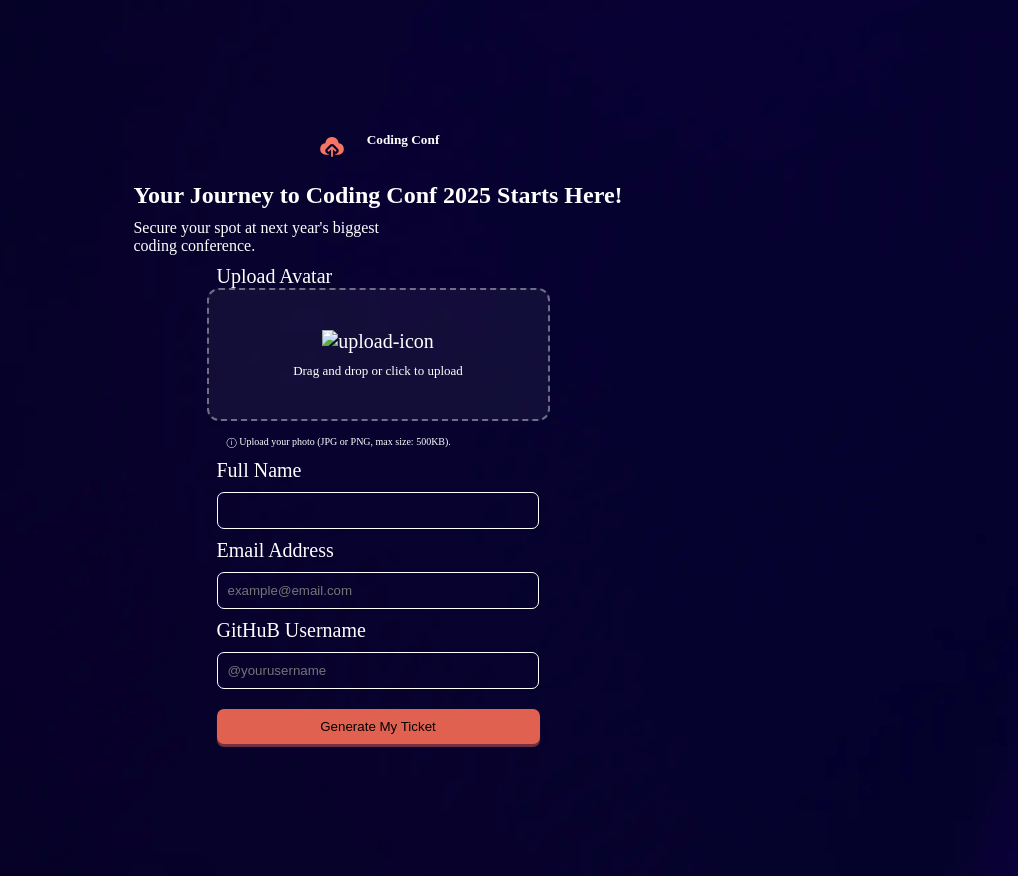
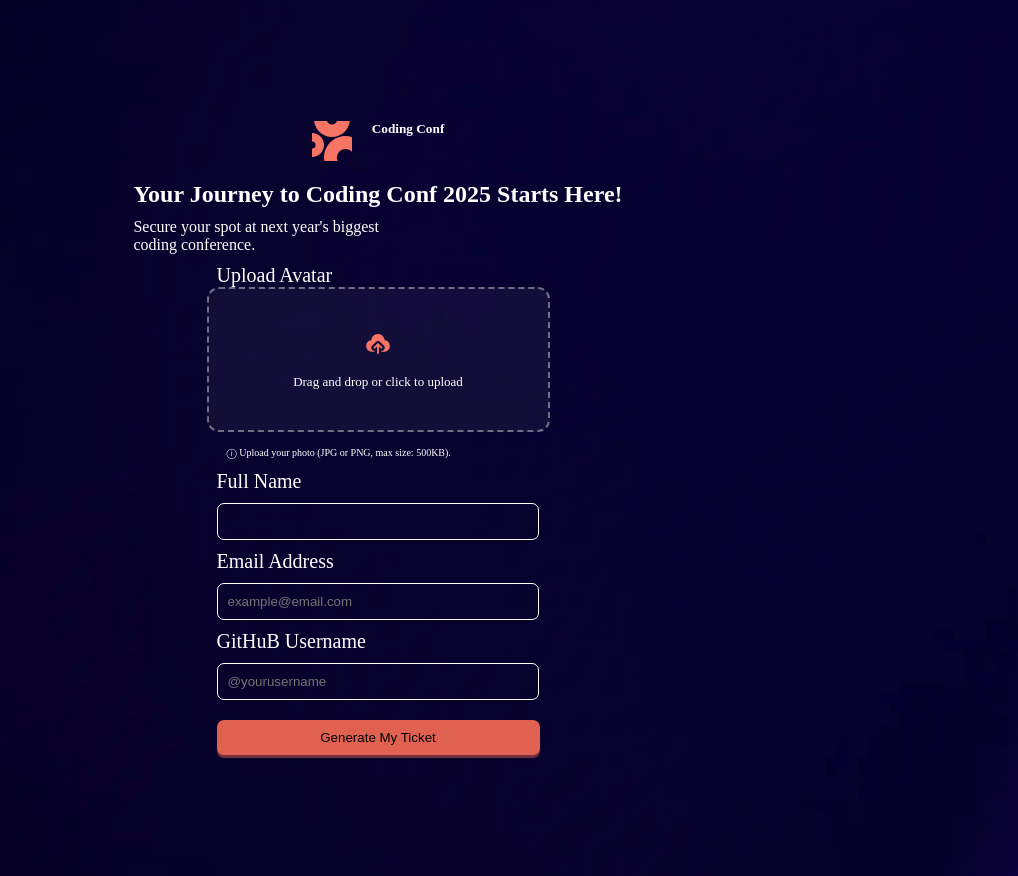
Before and after one commit to enoch0355/Coding-conf-project.-front-end-mentor, a plain HTML site: page index.html in a window 1280 px wide. Shown: the whole page, without its empty margins (262-1280 px from the left). Drawn offline with Linux system fonts and the light colour scheme.

Commit message:
Replace logo and upload icon images in index.html

```diff
--- a/index.html
+++ b/index.html
@@ -8,7 +8,7 @@
   </head>
   <body>
     <div class='logo'>
-      <img src='icon-upload.svg' alt='logo'>
+      <img src='logo-mark.svg' alt='logo'>
       <h5>Coding Conf</h5>
     </div>
     <section class='info'>
@@ -20,7 +20,7 @@
       <label for='file-u'>Upload Avatar</label>
       <div id='desi-file' class='file-field'>
         <label for='file-u'>
-          <img src='' alt='upload-icon'>
+          <img src='icon-upload.svg' alt='upload-icon'>
           <input id='file-u' type='file'>
         </label>
         <p>Drag and drop or click to upload</p>
```
